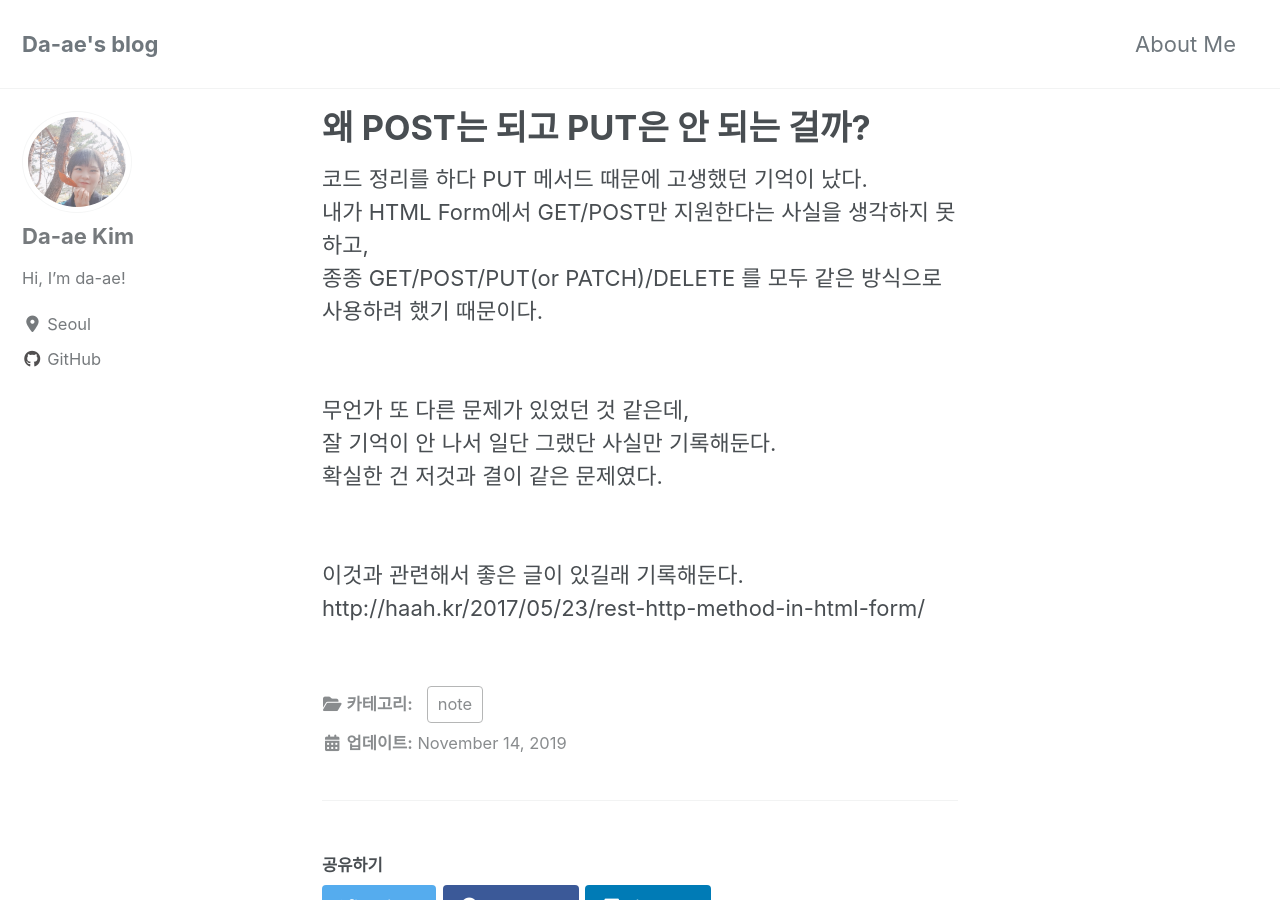
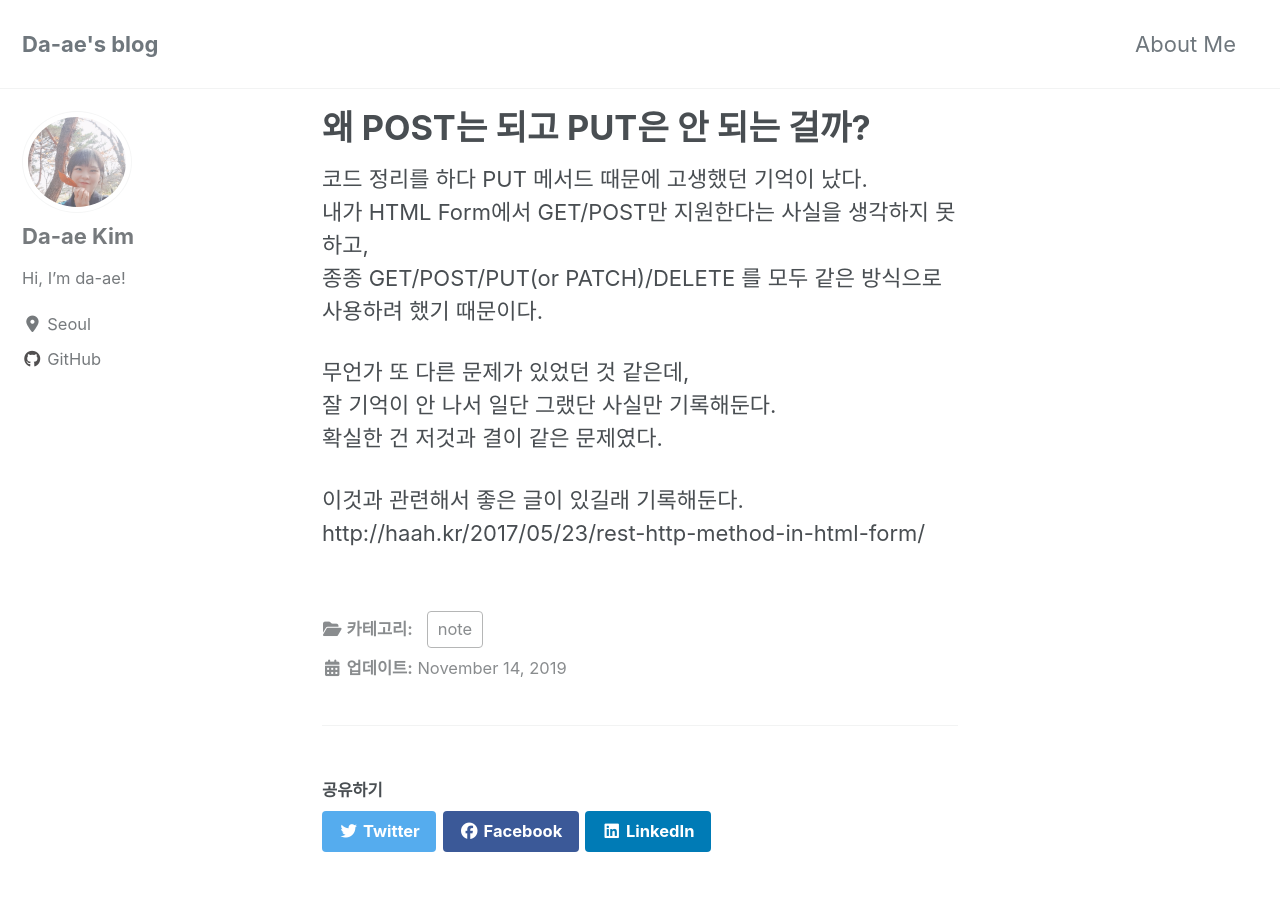
Before and after one commit to magiccircle03/magiccircle03.github.io, a Jekyll site: the page built from _posts/2019-11-14-about-rest-put.md, in a window 1280 px wide and 900 px high. Built offline with Jekyll 4.4.1, drawn with Linux system fonts in a browser that asks for light colours; cached includes are drawn as plain includes; nearby versions of some CDN libraries.

Commit message:
[2019.11.15] 개행 시 <br>보단 스페이스 두 번이 편하고 깔끔하다

```diff
--- a/_posts/2019-11-14-about-rest-put.md
+++ b/_posts/2019-11-14-about-rest-put.md
@@ -4,13 +4,13 @@
 categories: note
 ---
 
-코드 정리를 하다 PUT 메서드 때문에 고생했던 기억이 났다.<br>
-내가 HTML Form에서 GET/POST만 지원한다는 사실을 생각하지 못하고,<br>
-종종 GET/POST/PUT(or PATCH)/DELETE 를 모두 같은 방식으로 사용하려 했기 때문이다.<br>
-<br><br>
-무언가 또 다른 문제가 있었던 것 같은데,<br>
-잘 기억이 안 나서 일단 그랬단 사실만 기록해둔다.<br>
-확실한 건 저것과 결이 같은 문제였다.<br>
-<br><br>
-이것과 관련해서 좋은 글이 있길래 기록해둔다.<br>
+코드 정리를 하다 PUT 메서드 때문에 고생했던 기억이 났다.
+내가 HTML Form에서 GET/POST만 지원한다는 사실을 생각하지 못하고,
+종종 GET/POST/PUT(or PATCH)/DELETE 를 모두 같은 방식으로 사용하려 했기 때문이다.
+
+무언가 또 다른 문제가 있었던 것 같은데,
+잘 기억이 안 나서 일단 그랬단 사실만 기록해둔다.
+확실한 건 저것과 결이 같은 문제였다.
+
+이것과 관련해서 좋은 글이 있길래 기록해둔다.
 http://haah.kr/2017/05/23/rest-http-method-in-html-form/
```
